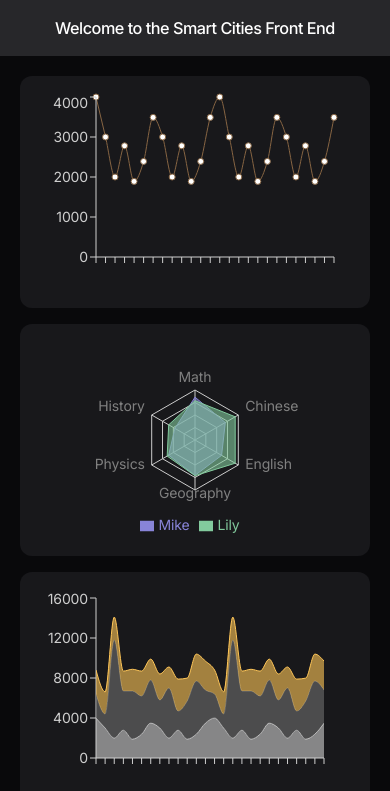
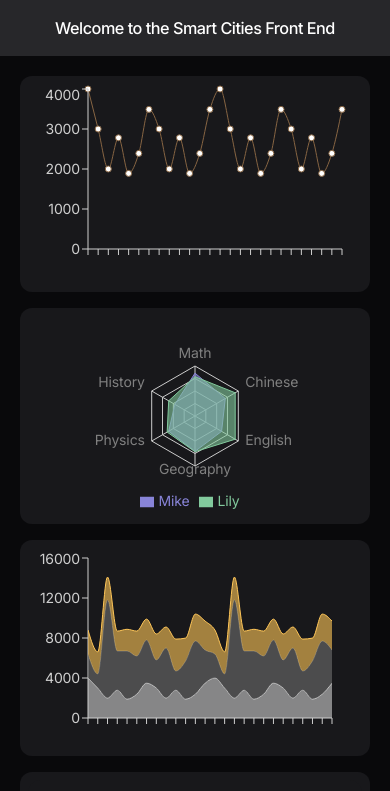
Before and after one commit to nlsmllr/SCFE, a Next.js app: page / in a window 390 px wide. Shown: the top 791 px of the page. Built offline with nearby package versions, Linux system fonts and the light colour scheme.

Commit message:
fix: mobile

```diff
--- a/src/app/globals.css
+++ b/src/app/globals.css
@@ -11,5 +11,5 @@
 }
 
 .graphBox {
-  @apply bg-zinc-900 hover:bg-zinc-800 inter-body-sm duration-300 p-4 rounded-xl;
+  @apply bg-zinc-900 hover:bg-zinc-800 inter-body-sm duration-300 p-2 md:p-4 rounded-xl;
 }
```
